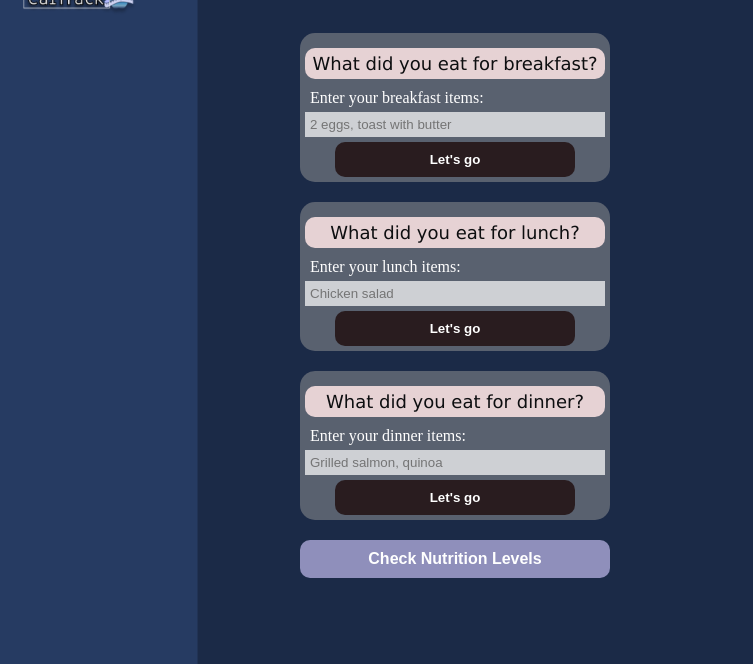
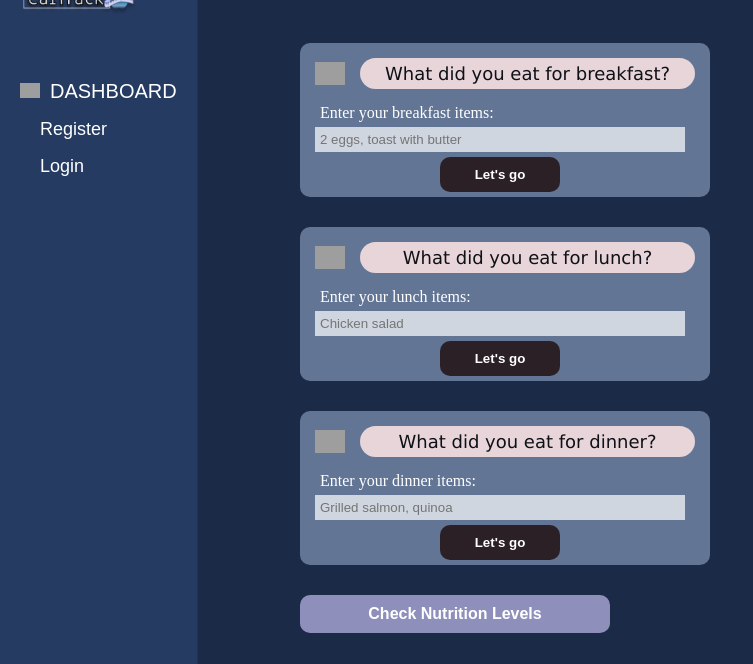
Before and after one commit to Neermita18/Nutritionalreq_Software_Engineering_Project, a Flask app: page /index in a window 1280 px wide. Shown: the part 136-800 px from the top of the page, without its empty margins (0-753 px from the left). Run offline with Flask 3, Linux system fonts and the light colour scheme; grey boxes are pictures that could not be loaded.

Commit message:
improved dashboard UI

```diff
--- a/static/styles/style.css
+++ b/static/styles/style.css
@@ -20,7 +20,68 @@ body {
     overflow: hidden;
 }
 
+.sidenav {
+    height: 40%;
+    width: 200px;
+    position: fixed;
+    z-index: 1;
+    top: 200px;
+    left: 0;
+    /* background-color: #111; */
+    overflow-x: hidden;
+    padding-top: 10px;
+}
+.dashboard-image {
+    width: 20px; /* Adjust the width as per your requirement */
+    height: auto; /* To maintain the aspect ratio */
+    margin-right: 10px; /* Optional: add some space between the image and text */
+}
 
+.dash {
+    padding: 6px 8px 6px 20px;
+    text-decoration: none;
+    font-size: 20px;
+    color: #fff;
+    display: block;
+}
+
+.sidenav a {
+    padding: 10px 8px 6px 40px;
+    text-decoration: none;
+    font-size: 18px;
+    color: #fff;
+    display: block;
+}
+
+.sidenav a:hover {
+    color: #f1f1f1;
+}
+
+.breakfast-image{
+    width: 30px; /* Adjust the width as per your requirement */
+    height: auto; /* To maintain the aspect ratio */
+    margin-right: 5px;
+    margin-left: 10px;;
+}
+
+.lunch-image{
+    width: 30px; /* Adjust the width as per your requirement */
+    height: auto; /* To maintain the aspect ratio */
+    margin-right: 5px;
+    margin-left: 10px;;
+}
+
+.dinner-image{
+    width: 30px; /* Adjust the width as per your requirement */
+    height: auto; /* To maintain the aspect ratio */
+    margin-right: 5px;
+    margin-left: 10px;;
+}
+
+.imageandtitle {
+    display: flex;
+    align-items: center;
+}
 /* Header Styles */
 h3{
     background: rgba(249, 244, 244, 0.619);
@@ -54,28 +115,32 @@ h1 {
 
 /* Section Styles */
 section {
-    margin: 20px 0;
-    background-color: rgba(152, 152, 152, 0.5);
+    margin: 30px 0;
+    /* background-color: rgba(152, 152, 152, 0.5); */
+    background-color: rgba(170, 192, 226, 0.5);
     color: #fff;
     padding: 5px;
-    border-radius: 15px; /* Rounded corners */
-    width: 300px
+    border-radius: 10px; /* Rounded corners */
+    width: 400px
 }
 /*'Lucida Sans Unicode'*/
 .section-title {
     background-color: #ffe6e6;
     color: black;
+    width: 400px;
     padding: 5px 0;
     text-align: center;
     font-family: 'Lucida Sans Unicode';
-    margin: 10px 0;
+    margin: 10px 10px;
     font-size: 18px; /* Adjusted font size */
-    border-radius: 10px; /* Rounded corners */
+    border-radius: 20px; /* Rounded corners */
     opacity: 0.85;
 }
 
 .input-group {
     margin-bottom: 5px; /* Adjusted margin */
+    margin-left: 10px;
+    margin-right: 10px;
 }
 
 .input-group label {
@@ -87,7 +152,7 @@ section {
 }
 
 .input-group input {
-    width: calc(100% - 10px);
+    width: calc(100% - 20px);
     padding: 5px; /* Adjusted padding */
     margin: auto; /* Adjusted margin */
     border: none;
@@ -112,6 +177,8 @@ button {
 }
 .button-container {
     text-align: center; /* Center the button horizontally */
+    width: 150px;
+    padding-left: 120px;
 }
 button:hover {
     opacity: 0.8;
--- a/templates/index.html
+++ b/templates/index.html
@@ -17,11 +17,19 @@
 <body>
     <h1 class= "header">Meals constitute a huge part of our daily life. Taking care of what goes inside our bodies should be a must. Let's find out how nutritious your meal was!</h1>
     <h1 class ="header">Enter today's food data :DDDD</h1>
+    <div class="sidenav">
+        <div class="dash"><img src="\static\styles\dashimg.png" alt="Dashboard Image" class="dashboard-image">DASHBOARD</div>
+        <a href="register">Register</a>
+        <a href="login">Login</a>
+    </div>
     <div class="container">
         <!-- breakfast -->
         <form action="/process_meal" method="POST">
             <section class="meal-input">
+                <div class ="imageandtitle">
+                    <img src="\static\styles\breakfast.png" alt="Breakfast Image" class="breakfast-image">
                 <div class="section-title">What did you eat for breakfast?</div>
+                </div>
                 <div class="input-group">
                     <label for="breakfast-input">Enter your breakfast items:</label>
                     <input type="text" id="breakfast-input" name="breakfast" placeholder="2 eggs, toast with butter">
@@ -35,7 +43,10 @@
         <!-- lunch -->
         <form action="/process_meal" method="POST">
             <section class="meal-input">
+                <div class ="imageandtitle">
+                    <img src="\static\styles\lunch.png" alt="lunch Image" class="lunch-image">
                 <div class="section-title">What did you eat for lunch?</div>
+                </div>
                 <div class="input-group">
                     <label for="lunch-input">Enter your lunch items:</label>
                     <input type="text" id="lunch-input" name="lunch" placeholder="Chicken salad">
@@ -49,7 +60,10 @@
         <!-- dinner -->
         <form action="/process_meal" method="POST">
             <section class="meal-input">
+                <div class ="imageandtitle">
+                    <img src="\static\styles\dinner.png" alt="Dinner Image" class="dinner-image">
                 <div class="section-title">What did you eat for dinner?</div>
+                </div>
                 <div class="input-group">
                     <label for="dinner-input">Enter your dinner items:</label>
                     <input type="text" id="dinner-input" name="dinner" placeholder="Grilled salmon, quinoa">
```
Also changed, not shown: templates/process_meal.html (+14 -0 lines).
